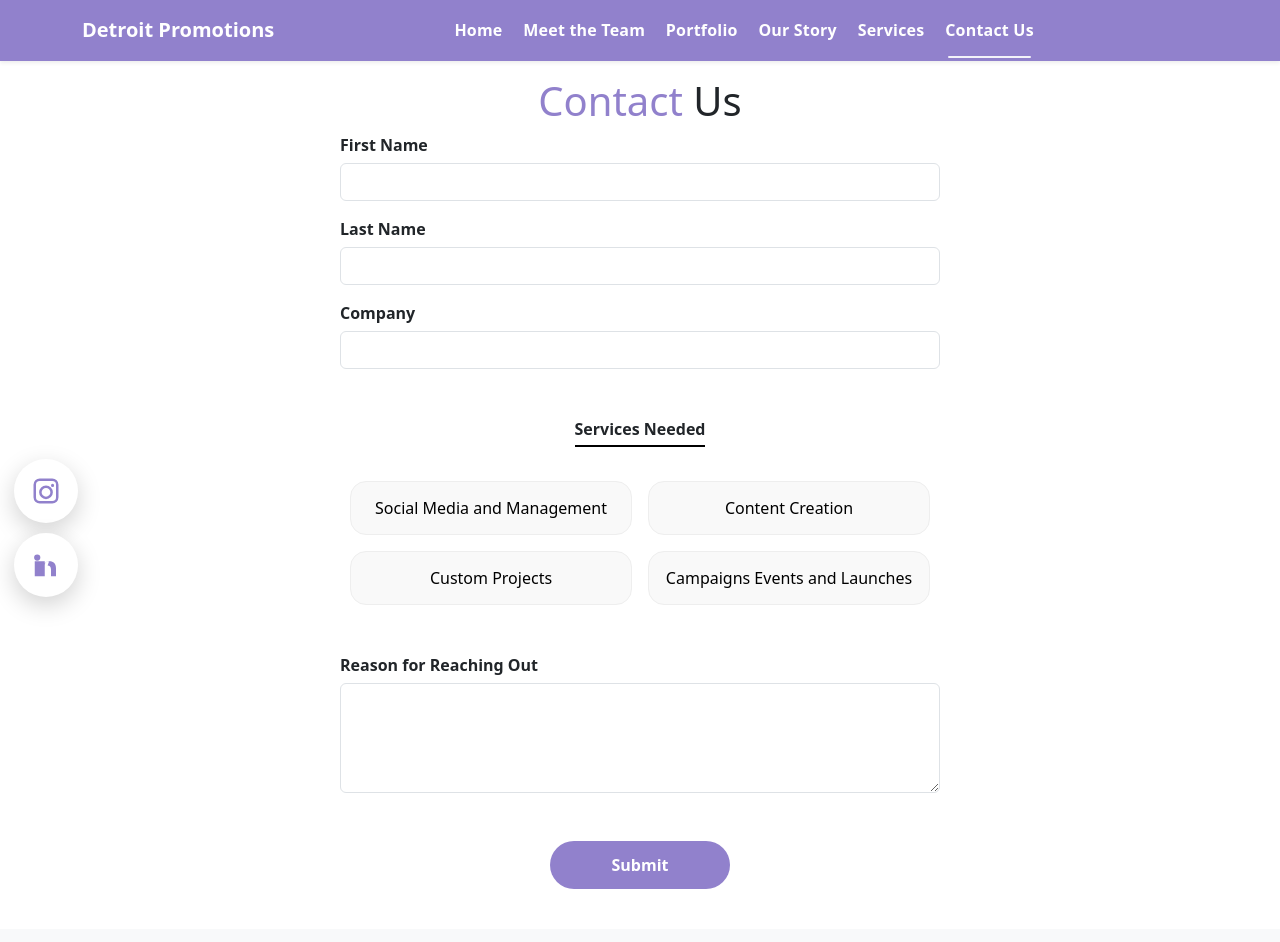
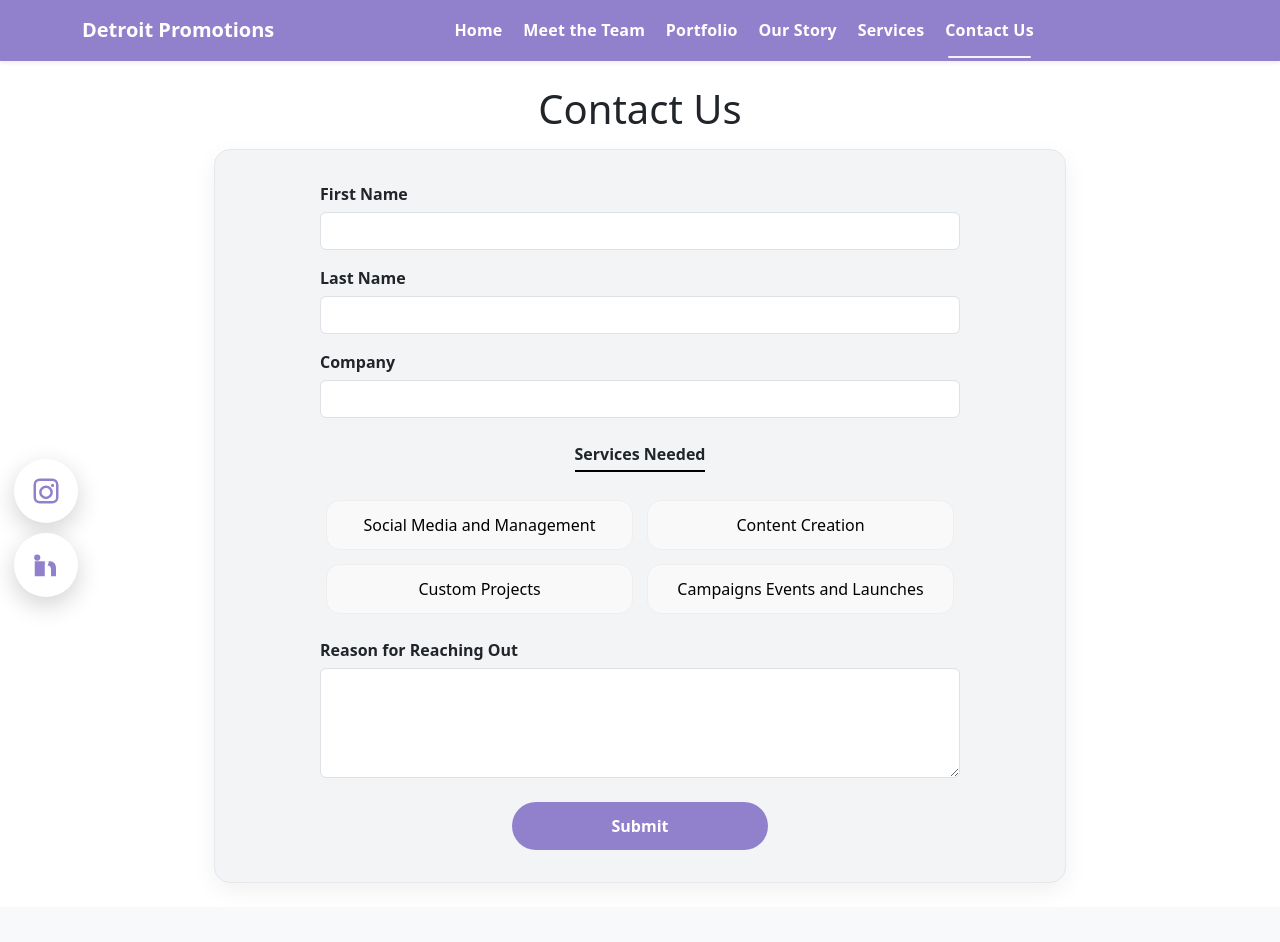
Before and after one commit to KyleVandenbossche/detroit-promotions, a React (Create React App) app: page /contact in a window 1280 px wide. Shown: the top 942 px of the page. Built offline with nearby package versions, Linux system fonts and the light colour scheme.

Commit message:
layout changes, added grey divs, bios

```diff
--- a/src/components/Contact.js
+++ b/src/components/Contact.js
@@ -1,3 +1,4 @@
+// src/components/DetroitPromotionsForm.js
 import React, { useState } from "react";
 
 export default function DetroitPromotionsForm() {
@@ -14,8 +15,11 @@ export default function DetroitPromotionsForm() {
     "Custom Projects",
     "Campaigns Events and Launches",
   ];
+
   const [selectedServices, setSelectedServices] = useState([]);
   const [submitted, setSubmitted] = useState(false);
+  const [submitting, setSubmitting] = useState(false);
+  const [errorMsg, setErrorMsg] = useState("");
 
   const toggleService = (service) => {
     setSelectedServices((prev) =>
@@ -28,59 +32,98 @@ export default function DetroitPromotionsForm() {
     setFormData((prev) => ({ ...prev, [name]: value }));
   };
 
-  const handleSubmit = (e) => {
+  // Sends JSON to your backend
+  const handleSubmit = async (e) => {
     e.preventDefault();
-    const TO_EMAIL = "detroitpromotions@example.com"; // replace with your email
-    const subject = `New inquiry from ${formData.firstName} ${formData.lastName}`;
-    const bodyLines = [
-      `First Name: ${formData.firstName}`,
-      `Last Name: ${formData.lastName}`,
-      `Company: ${formData.company || "—"}`,
-      `Services Needed: ${selectedServices.length ? selectedServices.join(", ") : "—"}`,
-      "",
-      "Reason for Reaching Out:",
-      formData.reason || "—",
-    ];
-    const body = bodyLines.join("\n");
-    const mailtoHref = `mailto:${encodeURIComponent(
-      TO_EMAIL
-    )}?subject=${encodeURIComponent(subject)}&body=${encodeURIComponent(body)}`;
-    window.location.href = mailtoHref;
+    setSubmitting(true);
+    setErrorMsg("");
+
+    const subject = `[${formData.firstName} ${formData.lastName} - ${formData.company || "No Company"}]`;
+
+    try {
+      const res = await fetch("/api/contact", {
+        method: "POST",
+        headers: { "Content-Type": "application/json" },
+        body: JSON.stringify({
+          subject,
+          firstName: formData.firstName,
+          lastName: formData.lastName,
+          company: formData.company,
+          reason: formData.reason,
+          services: selectedServices,
+        }),
+      });
+
+      if (!res.ok) {
+        const text = await res.text();
+        throw new Error(text || "Failed to send.");
+      }
+
       setSubmitted(true);
+    } catch (err) {
+      setErrorMsg(err.message || "Something went wrong. Please try again.");
+    } finally {
+      setSubmitting(false);
+    }
+  };
+
+  const cardStyle = {
+    background: "#f3f4f6",
+    border: "1px solid #e5e7eb",
+    borderRadius: "16px",
+    boxShadow: "0 8px 24px rgba(0,0,0,0.06)",
+    padding: "2rem",
   };
 
   if (submitted) {
     return (
-      <div className="container py-5 text-center">
-        <h2 className="mb-3" style={{ color: "#9181CC" }}>
+      <div className="container" style={{ maxWidth: 900, margin: "0 auto", padding: "1.5rem" }}>
+        <div style={cardStyle} className="text-center">
+          <h2 className="mb-3" style={{ color: "#9181CC", marginTop: 0 }}>
             Thank you, {formData.firstName}!
           </h2>
-        <p className="lead">
-          We appreciate you reaching out. We'll be in touch shortly to talk more about your{" "}
-          <strong>{formData.reason.toLowerCase()}</strong>.
+          <p className="lead" style={{ marginBottom: "0.75rem" }}>
+            We received your message and will be in touch shortly.
           </p>
           {formData.company && (
-          <p>
-            We’re excited to learn more about what’s happening at <strong>{formData.company}</strong>!
+            <p style={{ marginBottom: "0.5rem" }}>
+              We’re excited to learn more about <strong>{formData.company}</strong>!
             </p>
           )}
           {selectedServices.length > 0 && (
-          <p>
+            <p style={{ marginBottom: "0.5rem" }}>
               <em>Services selected:</em> {selectedServices.join(", ")}
             </p>
           )}
-        <p>— The Detroit Promotions Team</p>
+          <p style={{ marginBottom: 0 }}>— The Detroit Promotions Team</p>
+        </div>
       </div>
     );
   }
 
   return (
-    <div style={{ padding: "1rem" }}>
-      <h1 style={{ textAlign: "center" }}>
-        <span style={{ color: "#9181CC" }}>Contact</span> Us
+    <div className="container" style={{ maxWidth: 900, margin: "0 auto", padding: "1.5rem" }}>
+      <h1 style={{ textAlign: "center", marginBottom: "1rem" }}>
+        <span>Contact</span> Us
       </h1>
 
-      <form onSubmit={handleSubmit} className="mx-auto" style={{ maxWidth: "600px" }}>
+      <div style={cardStyle}>
+        <form onSubmit={handleSubmit} className="mx-auto" style={{ maxWidth: 640 }}>
+          {errorMsg && (
+            <div
+              style={{
+                background: "#fde8e8",
+                border: "1px solid #f9c0c0",
+                color: "#7a1c1c",
+                borderRadius: 8,
+                padding: "10px 12px",
+                marginBottom: 12,
+              }}
+            >
+              {errorMsg}
+            </div>
+          )}
+
           <div className="mb-3">
             <div style={{ fontWeight: 600, marginBottom: "6px" }}>First Name</div>
             <input
@@ -105,7 +148,7 @@ export default function DetroitPromotionsForm() {
             />
           </div>
 
-        <div className="mb-5">
+          <div className="mb-4">
             <div style={{ fontWeight: 600, marginBottom: "6px" }}>Company</div>
             <input
               type="text"
@@ -116,8 +159,7 @@ export default function DetroitPromotionsForm() {
             />
           </div>
 
-        {/* ===== Services Needed ===== */}
-        <div className="mb-5" style={{ textAlign: "center" }}>
+          <div className="mb-4" style={{ textAlign: "center" }}>
             <div
               style={{
                 fontWeight: 600,
@@ -134,9 +176,9 @@ export default function DetroitPromotionsForm() {
               style={{
                 display: "grid",
                 gridTemplateColumns: "repeat(auto-fit, minmax(220px, 1fr))",
-              gap: "16px",
-              marginTop: "24px",
-              padding: "0 10px",
+                gap: "14px",
+                marginTop: "18px",
+                padding: "0 6px",
               }}
             >
               {SERVICE_OPTIONS.map((service) => {
@@ -157,64 +199,66 @@ export default function DetroitPromotionsForm() {
                       background: selected ? "#9181CC" : "#f9f9f9",
                       color: selected ? "#fff" : "#000",
                       border: selected ? "1px solid #9181CC" : "1px solid #eee",
-                    borderRadius: "16px",
-                    padding: "14px 16px",
+                      borderRadius: "14px",
+                      padding: "12px 14px",
                       textAlign: "center",
                       cursor: "pointer",
                       userSelect: "none",
-                    transition: "background-color 160ms ease, transform 120ms ease",
+                      transition:
+                        "background-color 160ms ease, transform 120ms ease, box-shadow 160ms ease",
+                      boxShadow: selected ? "0 8px 18px rgba(145,129,204,0.25)" : "none",
                     }}
                     onMouseEnter={(e) => (e.currentTarget.style.transform = "translateY(-1px)")}
-                  onMouseLeave={(e) => (e.currentTarget.style.transform = "translateY(0)")}>
+                    onMouseLeave={(e) => (e.currentTarget.style.transform = "translateY(0)")}
+                  >
                     {service}
                   </div>
                 );
               })}
             </div>
           </div>
-        {/* ===== End Services Needed ===== */}
 
-        <div className="mb-5">
+          <div className="mb-4">
             <div style={{ fontWeight: 600, marginBottom: "6px" }}>Reason for Reaching Out</div>
             <textarea
               className="form-control"
               name="reason"
-            rows="4"
+              rows={4}
               value={formData.reason}
               onChange={handleChange}
               required
             />
           </div>
 
-        {/* Submit Button */}
           <button
             type="submit"
+            disabled={submitting}
             style={{
               backgroundColor: "#9181CC",
               color: "#fff",
-            fontWeight: "600",
+              fontWeight: 600,
               fontSize: "16px",
               borderRadius: "999px",
               padding: "12px 20px",
-            width: "30%",
+              width: "40%",
               border: "none",
               display: "block",
-            margin: "1.5rem auto",
-            transition: "transform 160ms ease, box-shadow 160ms ease",
-            cursor: "pointer",
+              margin: "1rem auto 0",
+              transition: "transform 160ms ease, box-shadow 160ms ease, opacity 160ms ease",
+              cursor: submitting ? "not-allowed" : "pointer",
+              opacity: submitting ? 0.7 : 1,
             }}
             onMouseEnter={(e) => {
-            e.target.style.transform = "translateY(-1px)";
-            e.target.style.boxShadow = "0 10px 22px rgba(162, 89, 255, 0.45)";
+              if (!submitting) e.currentTarget.style.transform = "translateY(-1px)";
             }}
             onMouseLeave={(e) => {
-            e.target.style.transform = "translateY(0)";
-            e.target.style.boxShadow = "0 6px 16px rgba(162, 89, 255, 0.35)";
+              e.currentTarget.style.transform = "translateY(0)";
             }}
           >
-          Submit
+            {submitting ? "Sending..." : "Submit"}
           </button>
         </form>
       </div>
+    </div>
   );
 }
--- a/src/components/Header.js
+++ b/src/components/Header.js
@@ -1,5 +1,5 @@
 import React from "react";
-import headerImage from "../photos/new-headline.PNG"; // change to .png if you rename the file
+import headerImage from "../photos/new-headline-1.png"; // change to .png if you rename the file
 
 export default function Header() {
   const styles = {
--- a/src/components/OurStory.js
+++ b/src/components/OurStory.js
@@ -1,89 +1,123 @@
 import React from "react";
 
 export default function OurStory() {
+  const cardStyle = {
+    background: "#f3f4f6",            // grey card
+    border: "1px solid #e5e7eb",
+    borderRadius: "16px",
+    boxShadow: "0 8px 24px rgba(0,0,0,0.06)",
+    padding: "2rem",
+  };
+
   return (
-    <div className="container py-1">
-      <h1 className="text-center mb-4" style={{padding: ".25rem" }}>Our
-        <span style={{ color: "#9181CC" }}> Story</span>
+    <div className="container" style={{ maxWidth: 900, margin: "0 auto", padding: "1.5rem" }}>
+      <h1 className="text-center mb-4" style={{ padding: ".25rem", marginTop: 0 }}>
+        Our <span>Story</span>
       </h1>
 
-      <section className="mb-5">
-        <h4 className="fw-bold mb-3">
+      {/* Grey card wrapper (like other components) */}
+      <div style={cardStyle}>
+        <section className="mb-5" style={{ marginBottom: "1.75rem" }}>
+          <h4 className="fw-bold mb-3" style={{ marginBottom: "0.75rem" }}>
             More Than a Marketing Agency — A Movement for Meaningful Brands
           </h4>
           <p>
-          I’m Kyrstyn Dean, a marketing strategist and business consultant passionate about helping brands grow and stand out digitally.
-          With an MBA from Walsh College and 10+ years of experience in the corporate business world focused on various verticals such as
-          Business Development, Account Management, Sales, Project Management, and Customer Success, I combine strategic thinking with creative execution
-          to build strong brand identities and engaging media experiences.
+            I’m Kyrstyn Dean, a marketing strategist and business consultant passionate about helping
+            brands grow and stand out digitally. With an MBA from Walsh College and 10+ years of
+            experience in the corporate business world focused on various verticals such as Business
+            Development, Account Management, Sales, Project Management, and Customer Success, I combine
+            strategic thinking with creative execution to build strong brand identities and engaging
+            media experiences.
           </p>
           <p>
-          I specialize in branding, social media strategy, and content creation. I help businesses transform their online presence by crafting compelling campaigns,
-          designing high-performing content, and developing cohesive marketing strategies that drive real results.
+            I specialize in branding, social media strategy, and content creation. I help businesses
+            transform their online presence by crafting compelling campaigns, designing high-performing
+            content, and developing cohesive marketing strategies that drive real results.
           </p>
           <p>
-          With marketing experience across industries—healthcare and fitness—I understand how to align marketing efforts with business goals.
-          I don’t just focus on aesthetics; I create data-driven strategies that enhance engagement, boost revenue, and build long-term brand loyalty.
+            With marketing experience across industries—healthcare and fitness—I understand how to align
+            marketing efforts with business goals. I don’t just focus on aesthetics; I create data-driven
+            strategies that enhance engagement, boost revenue, and build long-term brand loyalty.
           </p>
           <p>
-          Whether curating interactive digital marketing gift guides, designing social content tailored to a brand’s aesthetic,
-          or consulting on brand direction, I thrive at the intersection of business and creativity.
+            Whether curating interactive digital marketing gift guides, designing social content tailored
+            to a brand’s aesthetic, or consulting on brand direction, I thrive at the intersection of
+            business and creativity.
           </p>
           <p>
-          I’m not just a marketer—a strategist, problem solver, and brand architect, dedicated to helping companies make a lasting impact.
+            I’m not just a marketer—a strategist, problem solver, and brand architect, dedicated to
+            helping companies make a lasting impact.
           </p>
           <p><em>Your Friend in Marketing</em></p>
         </section>
 
-      <section className="mb-5">
-        <h3 className="fw-bold mb-3">Creating Content with Purpose — and Investing in the Next Generation</h3>
+        <section className="mb-5" style={{ marginBottom: "1.75rem" }}>
+          <h3 className="fw-bold mb-3" style={{ marginBottom: "0.75rem" }}>
+            Creating Content with Purpose — and Investing in the Next Generation
+          </h3>
           <p>
-          At Detroit Promotions, mentorship and education aren’t just buzzwords — they’re part of who we are.
-          We know real-world skills like critical thinking and workforce readiness don’t always get enough spotlight in traditional classrooms.
-          That’s why we’re committed to filling that gap.
+            At Detroit Promotions, mentorship and education aren’t just buzzwords — they’re part of who
+            we are. We know real-world skills like critical thinking and workforce readiness don’t always
+            get enough spotlight in traditional classrooms. That’s why we’re committed to filling that gap.
           </p>
           <p>
-          We’re proud to share our experience and knowledge through meaningful partnerships that make a difference, including:
+            We’re proud to share our experience and knowledge through meaningful partnerships that make a
+            difference, including:
           </p>
-        <ul>
+          <ul style={{ paddingLeft: "1.25rem", marginBottom: 0 }}>
             <li>Serving on the Macomb Community College Business Advisory Board</li>
             <li>Partnering with Walsh College’s Center for Innovation & Entrepreneurship (CIE)</li>
             <li>Being the first business to pilot Walsh College’s Emerging Leader Program</li>
           </ul>
-        <p>
-          These programs aren’t just resume lines—they’re part of our mission to give back, pay it forward, and help others earn a seat at the table.
+          <p style={{ marginTop: "0.75rem" }}>
+            These programs aren’t just resume lines—they’re part of our mission to give back, pay it forward,
+            and help others earn a seat at the table.
           </p>
         </section>
 
-      <section className="mb-5">
-        <h3 className="fw-bold mb-3">Where It All Started</h3>
+        <section className="mb-5" style={{ marginBottom: "1.75rem" }}>
+          <h3 className="fw-bold mb-3" style={{ marginBottom: "0.75rem" }}>Where It All Started</h3>
           <p>
-          It all started in a high school business class—taught not by a teacher but by a local dentist with a knack for entrepreneurship.
-          One summer, he called Kyrstyn and asked what she was doing over break. “Nothing,” she said. So he invited her to his office.
-          That same day, she met the team, got a crash course in small business, and walked out with her very first job offer.
+            It all started in a high school business class—taught not by a teacher but by a local dentist
+            with a knack for entrepreneurship. One summer, he called Kyrstyn and asked what she was doing
+            over break. “Nothing,” she said. So he invited her to his office. That same day, she met the
+            team, got a crash course in small business, and walked out with her very first job offer.
           </p>
           <p>
-          When she nervously admitted she didn’t know anything about dentistry — and hadn’t even graduated high school yet — he said something that stuck:
+            When she nervously admitted she didn’t know anything about dentistry — and hadn’t even graduated
+            high school yet — he said something that stuck:
           </p>
-        <blockquote className="blockquote text-center" style={{ color: "9181CC" }}>
+          <blockquote
+            className="blockquote text-center"
+            style={{
+              color: "#9181CC",                 // fixed missing '#'
+              margin: "1rem auto",
+              borderLeft: "4px solid #9181CC",
+              paddingLeft: "0.75rem",
+              maxWidth: 700,
+            }}
+          >
             “You’ve got character. I can teach you the rest.”
           </blockquote>
           <p>
-          That moment changed everything. He taught her to lead with empathy, stay curious, and never underestimate the power of showing up with heart.
-          That experience didn’t just shape her career — it shaped her purpose.
+            That moment changed everything. He taught her to lead with empathy, stay curious, and never
+            underestimate the power of showing up with heart. That experience didn’t just shape her career —
+            it shaped her purpose.
           </p>
         </section>
 
         <section>
-        <h3 className="fw-bold mb-3">Our Philosophy</h3>
+          <h3 className="fw-bold mb-3" style={{ marginBottom: "0.75rem" }}>Our Philosophy</h3>
           <p>
-          Now, that same spirit guides everything we do here. We believe growth is a team sport, mentorship matters,
-          and marketing should feel more like a friendship than a formula.
+            Now, that same spirit guides everything we do here. We believe growth is a team sport, mentorship
+            matters, and marketing should feel more like a friendship than a formula.
           </p>
-        <p>
-          We’re your friend in marketing — here to share stories, strategies, and a little real talk to help you build a brand (and life) that feels like you.
+          <p style={{ marginBottom: 0 }}>
+            We’re your friend in marketing — here to share stories, strategies, and a little real talk to help
+            you build a brand (and life) that feels like you.
           </p>
         </section>
       </div>
+    </div>
   );
 }
```
Also changed, not shown: src/components/MeetTheTeam.js (+16 -3 lines), src/components/Portfolio.js (+104 -33 lines), src/photos/new-headline-1.png (added). Lines whose indentation alone changed are shown as unchanged.
